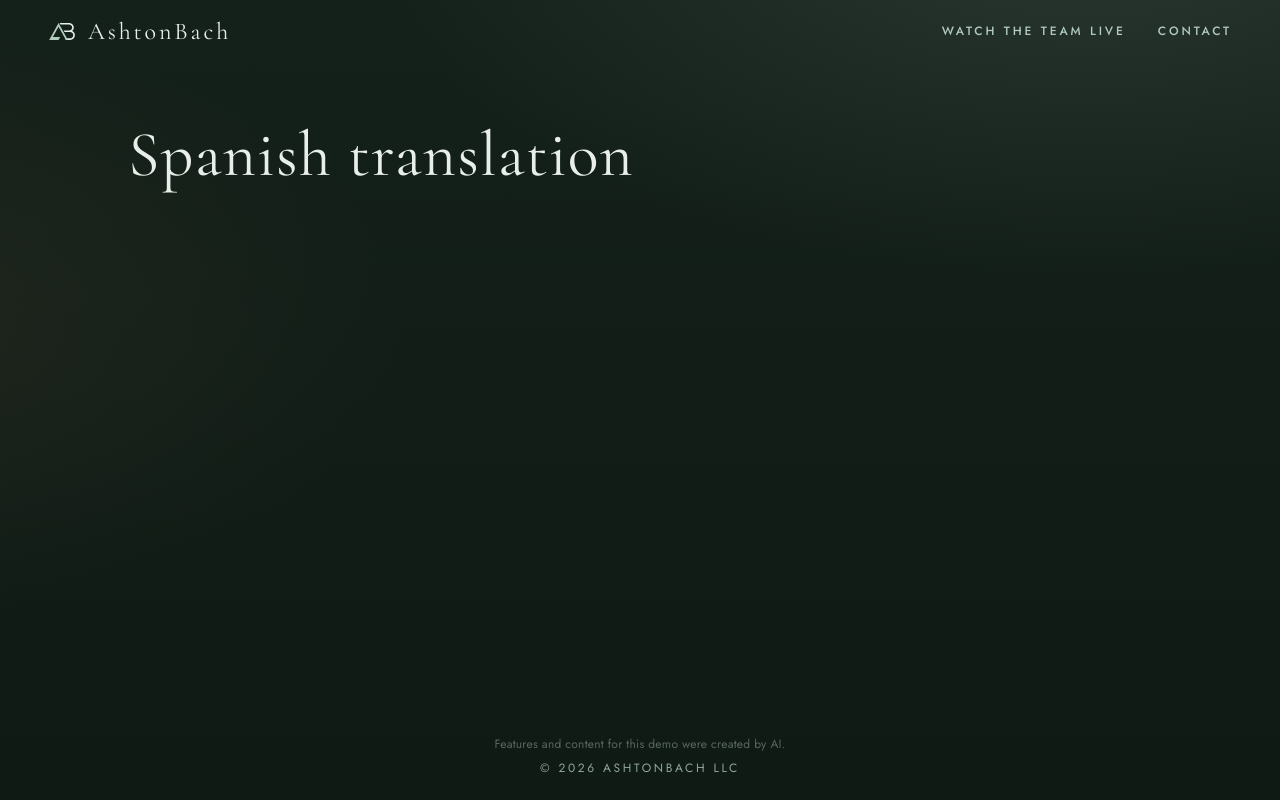
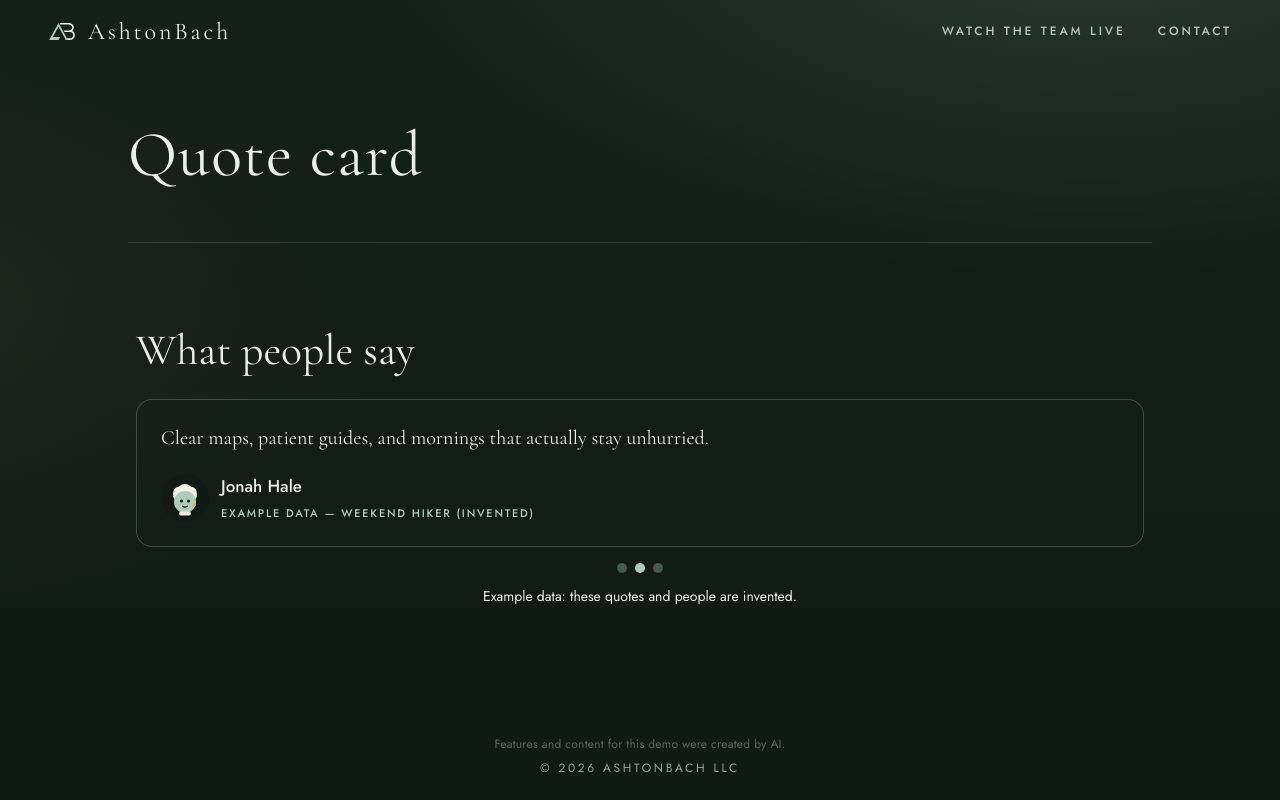
Before and after one commit to ashtonbach/agent-showcase, a Next.js app: page / in a window 1280 px wide. Built offline with nearby package versions, Linux system fonts and the light colour scheme.

Commit message:
Feature: Quote card (Author: Alder)
Co-authored-by: AshtonBach Coder <ashtonbach-coder@users.noreply.github.com>

```diff
--- a/app/lab/current.json
+++ b/app/lab/current.json
@@ -1 +1 @@
-{"slug":"spanish-translation"}
+{"slug":"testimonial-card"}
--- /dev/null
+++ b/app/lab/testimonial-card/index.tsx
@@ -0,0 +1,88 @@
+"use client";
+
+import { useCallback, useEffect, useRef, useState } from "react";
+
+const QUOTES = [
+  {
+    text: "The trail felt like a second home after one quiet weekend with this crew.",
+    name: "Mira Chen",
+    role: "Example data — trail lead (invented)",
+  },
+  {
+    text: "Clear maps, patient guides, and mornings that actually stay unhurried.",
+    name: "Jonah Hale",
+    role: "Example data — weekend hiker (invented)",
+  },
+  {
+    text: "I booked a second trip before we even reached the last overlook.",
+    name: "Priya Nair",
+    role: "Example data — guest (invented)",
+  },
+];
+
+const css = `
+.lab-quote{width:min(720px,100%);max-width:100%;margin:8px auto 56px;box-sizing:border-box;padding:0 8px;color:var(--mist,#F2EFE6)}
+.lab-quote h2{font-family:var(--serif);font-weight:400;font-size:30px;line-height:1.2;margin:0 0 20px;color:var(--mist,#F2EFE6)}
+.lab-card{border:1px solid rgba(176,203,188,0.28);border-radius:16px;padding:24px;background:rgba(20,32,26,0.35);box-sizing:border-box;overflow-wrap:anywhere}
+.lab-card blockquote{margin:0 0 20px;font-family:var(--serif);font-size:20px;line-height:1.45;color:#E8EEE9}
+.lab-card figcaption{display:flex;align-items:center;gap:12px}
+.lab-card strong{display:block;font-family:var(--sans);font-weight:500;color:var(--mist,#F2EFE6)}
+.lab-card .label{display:block;font-family:var(--sans);font-weight:500;letter-spacing:0.16em;text-transform:uppercase;font-size:11px;color:var(--sage,#B0CBBC);margin-top:4px}
+.lab-ava,.lab-ava img,.lab-ava [data-art=fallback]{width:48px;height:48px;border-radius:50%;flex:0 0 48px}
+.lab-ava img{object-fit:cover;display:block}
+.lab-ava [data-art=fallback]{display:block;background:rgba(176,203,188,0.22)}
+.lab-dots{display:flex;gap:8px;margin:16px 0 12px;justify-content:center}
+.lab-dots button{width:10px;height:10px;padding:0;border:0;border-radius:50%;background:rgba(176,203,188,0.35);cursor:pointer}
+.lab-dots button[aria-current=true]{background:var(--sage,#B0CBBC)}
+.lab-dots button:focus{outline:2px solid var(--sage,#B0CBBC);outline-offset:3px}
+.lab-note{margin:0;font-family:var(--sans);font-size:14px;color:#E8EEE9;text-align:center}
+`;
+
+function Avatar({ i }: { i: number }) {
+  const [ok, setOk] = useState(true);
+  const ref = useRef<HTMLImageElement>(null);
+  useEffect(() => { setOk(true); }, [i]);
+  useEffect(() => {
+    const el = ref.current;
+    if (el && el.complete && el.naturalWidth === 0) setOk(false);
+  }, [i, ok]);
+  if (!ok) return <span data-art="fallback" aria-hidden="true" />;
+  return (
+    <img ref={ref} data-art="image" src={`/lab/testimonial-card/avatar-${i}.svg`} width={48} height={48} alt="" onError={() => setOk(false)} />
+  );
+}
+
+export default function QuoteCard() {
+  const [i, setI] = useState(0);
+  const hover = useRef(false);
+  const jump = useCallback((n: number) => setI(n), []);
+  useEffect(() => {
+    if (window.matchMedia("(prefers-reduced-motion: reduce)").matches) return;
+    const t = setInterval(() => { if (!hover.current) setI((v) => (v + 1) % 3); }, 3000);
+    return () => clearInterval(t);
+  }, [i]);
+  const q = QUOTES[i];
+
+  return (
+    <section data-lab="testimonial-card" aria-labelledby="lab-quote-title" className="lab-quote" onMouseEnter={() => { hover.current = true; }} onMouseLeave={() => { hover.current = false; }}>
+      <h2 id="lab-quote-title">What people say</h2>
+      <figure className="lab-card">
+        <blockquote data-index={i}>{q.text}</blockquote>
+        <figcaption>
+          <span className="lab-ava"><Avatar i={i} /></span>
+          <span>
+            <strong>{q.name}</strong>
+            <span className="label">{q.role}</span>
+          </span>
+        </figcaption>
+      </figure>
+      <div className="lab-dots">
+        {QUOTES.map((_, n) => (
+          <button key={n} type="button" aria-label={`Show quote ${n + 1}`} aria-current={n === i ? "true" : undefined} onClick={() => jump(n)} />
+        ))}
+      </div>
+      <p className="lab-note">Example data: these quotes and people are invented.</p>
+      <style>{css}</style>
+    </section>
+  );
+}
--- a/app/page.tsx
+++ b/app/page.tsx
@@ -1,3 +1,4 @@
+import Lab from "./lab/testimonial-card";
 import { readDemoKey, demoTitle } from "./demo-name";
 const demoKey = readDemoKey();
 const demoName = demoTitle();
@@ -5,7 +6,7 @@ export default function Page() {
   return (
     <div className="page-stack">
       <h1 className="demo-title" data-i18n={demoKey}>{demoName}</h1>
-      {/* lab:slot */}
+      <Lab /> {/* lab:slot */}
     </div>
   );
 }
```
